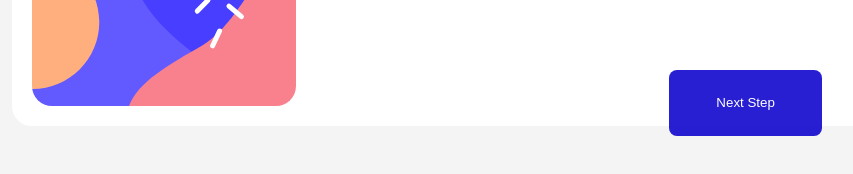
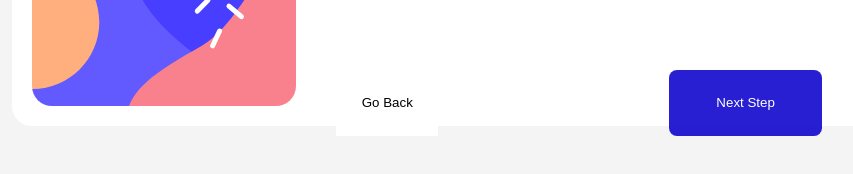
Before and after one commit to Fadia-Yassine/summary, a React (Vite) app: page / in a window 1280 px wide. Both pictures are taken after a click on the button "Next Step". Shown: the part 584-758 px from the top of the page, without its empty margins (176-1029 px from the left). Built offline with nearby package versions, Linux system fonts and the light colour scheme.

Commit message:
bouton décrémenter les pages

```diff
--- a/src/App.jsx
+++ b/src/App.jsx
@@ -8,15 +8,18 @@ import Thank from './components/thank';
 import Summary from './components/summary'
 
 function App() {
+  //variable qui va aider mon bouton a changer de page
   let [count,setCount] = useState(1);
 
+  //la fonction qui va faire fonctionner mon bouton pour mon changement de page
   function next() {
     setCount(count+1);
-    if(count == 5){
-      document.getElementsByTagName('.btn').style.display = "none";
+    if(count === 4){
+      document.getElementById('btn').style = "display: none";
+      document.getElementById('prev').style = "display: none";
     }
   }
-
+console.log(count)
   return (
     <div>
       {/* Mon affichage de base */}
@@ -65,13 +68,18 @@ function App() {
               </div>
               summary
             </div>
-            <button className='btn' onClick={next}>Next Step</button>
+            {/* affichage conditionnel et fonction flecher pour mon bouton décrémenter */}
+            {count > 1? <button id='prev' onClick={()=>{
+              setCount(count-1);
+            }}>Go Back</button> : "" }
+            <button id='btn' onClick={next}>Next Step</button>
           </div>
         </div>
 
         {/* Petite div qui va changer grâce à mon affichage conditionnel */}
         <div id='divDeux'>
           <div>
+            {/* Mon affichage conditionnel */}
             {count== 1? <Info/> : count== 2? <Plan/> : count== 3? <Add/> : count== 4? <Summary />  : <Thank/>}
           </div>
         </div>
--- a/src/sass/App.sass
+++ b/src/sass/App.sass
@@ -39,7 +39,7 @@ body
             align-items: center
             justify-content: center
             color: white
-        .btn
+        #btn
             bottom: 10%
             right: 22%
             color: white
@@ -51,6 +51,15 @@ body
             position: absolute
             margin: 0px
             width: 12%
+
+        #prev
+            border: none
+            cursor: pointer
+            position: absolute
+            bottom: 10%
+            right: 52%
+            background-color: white
+            padding: 2%
 
         .texteSommaire
             margin-left: 20%
```
